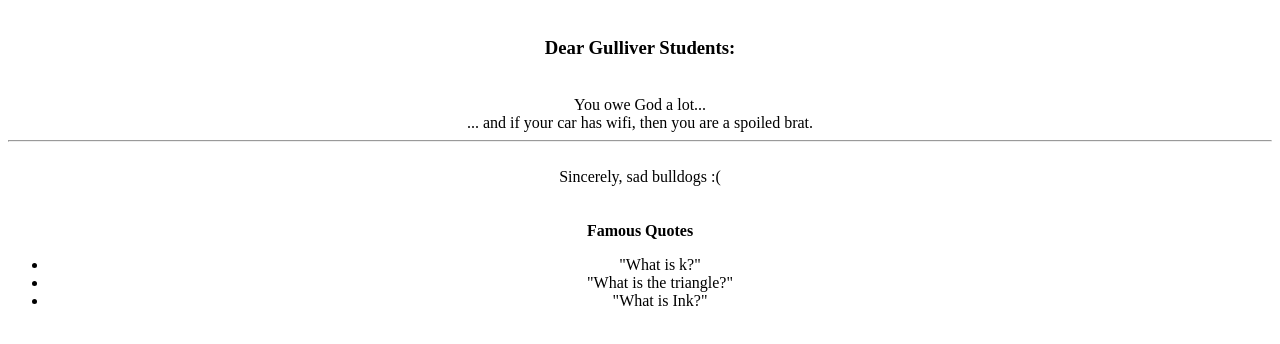
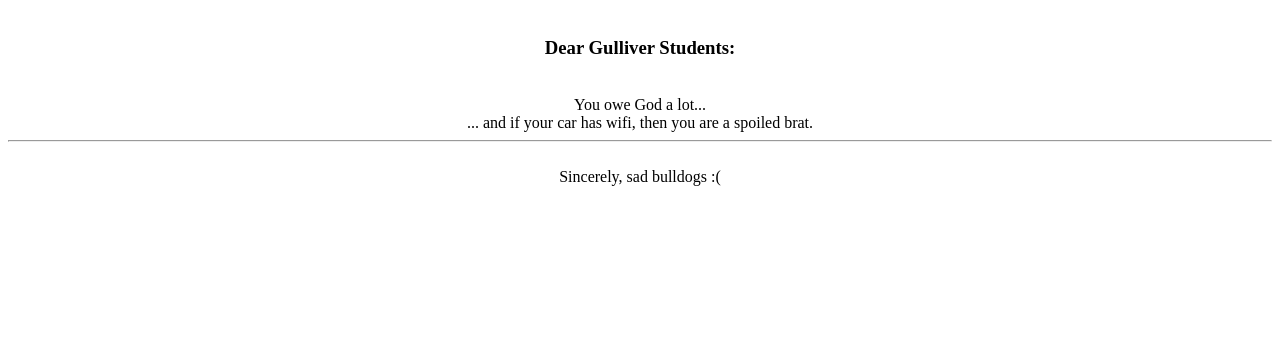
Before and after one commit to jiekaitao/msromerorocks, a plain HTML site: page index.html in a window 1280 px wide. Shown: the part 66-410 px from the top of the page. Drawn offline with Linux system fonts and the light colour scheme.

Commit message:
Update index.html

```diff
--- a/index.html
+++ b/index.html
@@ -22,13 +22,14 @@
     <br>
     <img src="./jamsai.jpeg" style="width: 600px; height: auto;"-->
     <br>
-    <b>Famous Quotes</b>
+    <!--b>Famous Quotes</b>
     <br>
     <ul>
         <li>"What is k?"</li>
         <li>"What is the triangle?"</li>
         <li>"What is Ink?"</li>
-    </ul>
+        <li>""</li>
+    </ul-->
 
 
 </center>
```
